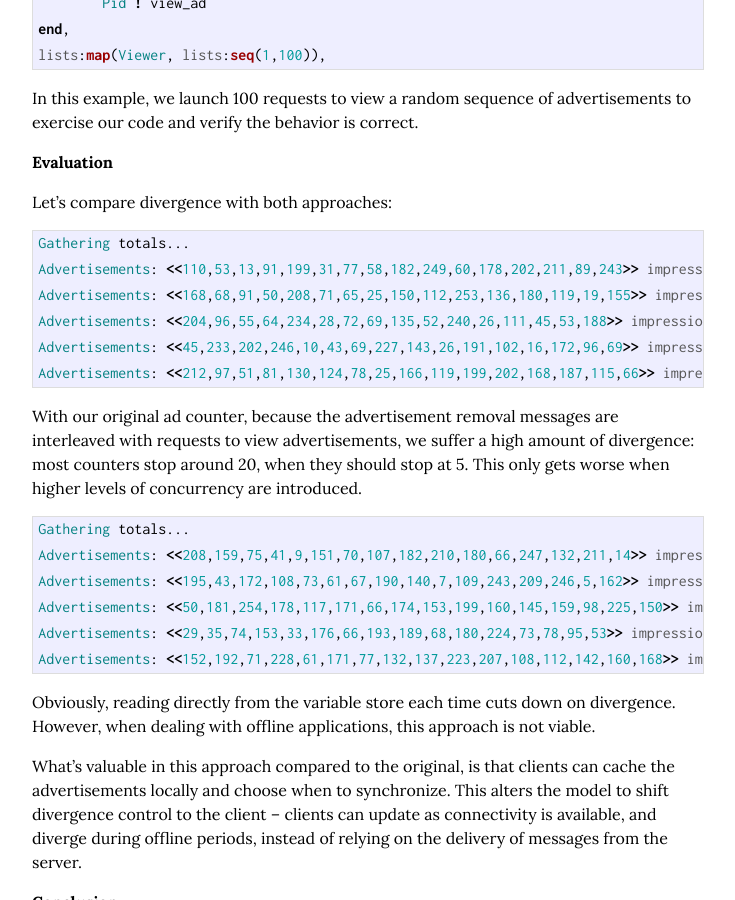
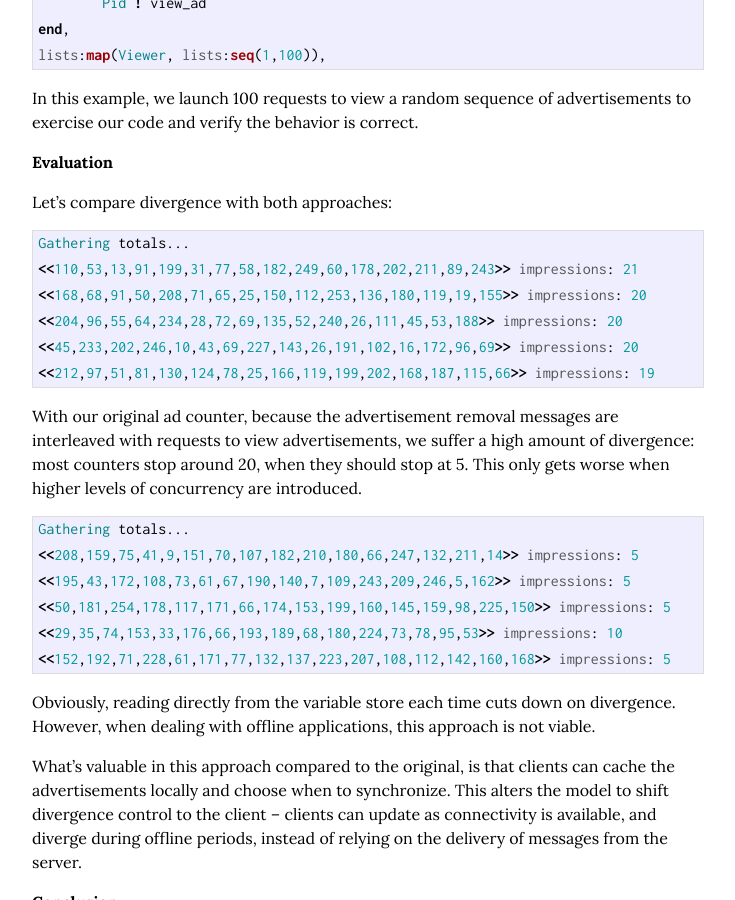
Before and after one commit to cmeiklejohn/cmeiklejohn.github.io, a Jekyll site: the page built from _posts/2015-01-10-ad-counter-orset.markdown, in a window 1280 px wide and 900 px high, scrolled down 4607 px. Shown: the whole window, without its empty margins (272-1007 px from the left). Built offline with Jekyll 4.4.1, drawn with Linux system fonts in a browser that asks for light colours; comment, search, counter and statistics services are not loaded; some of the changed lines change nothing that is shown.

Commit message:
Make more readable.

```diff
--- a/_posts/2015-01-10-ad-counter-orset.markdown
+++ b/_posts/2015-01-10-ad-counter-orset.markdown
@@ -233,11 +233,11 @@ Let's compare divergence with both approaches:
 
 {% highlight erlang %}
 Gathering totals...
-Advertisements: <<110,53,13,91,199,31,77,58,182,249,60,178,202,211,89,243>> impressions: 21
-Advertisements: <<168,68,91,50,208,71,65,25,150,112,253,136,180,119,19,155>> impressions: 20
-Advertisements: <<204,96,55,64,234,28,72,69,135,52,240,26,111,45,53,188>> impressions: 20
-Advertisements: <<45,233,202,246,10,43,69,227,143,26,191,102,16,172,96,69>> impressions: 20
-Advertisements: <<212,97,51,81,130,124,78,25,166,119,199,202,168,187,115,66>> impressions: 19
+<<110,53,13,91,199,31,77,58,182,249,60,178,202,211,89,243>> impressions: 21
+<<168,68,91,50,208,71,65,25,150,112,253,136,180,119,19,155>> impressions: 20
+<<204,96,55,64,234,28,72,69,135,52,240,26,111,45,53,188>> impressions: 20
+<<45,233,202,246,10,43,69,227,143,26,191,102,16,172,96,69>> impressions: 20
+<<212,97,51,81,130,124,78,25,166,119,199,202,168,187,115,66>> impressions: 19
 {% endhighlight %}
 
 With our original ad counter, because the advertisement removal messages
@@ -248,11 +248,11 @@ introduced.
 
 {% highlight erlang %}
 Gathering totals...
-Advertisements: <<208,159,75,41,9,151,70,107,182,210,180,66,247,132,211,14>> impressions: 5
-Advertisements: <<195,43,172,108,73,61,67,190,140,7,109,243,209,246,5,162>> impressions: 5
-Advertisements: <<50,181,254,178,117,171,66,174,153,199,160,145,159,98,225,150>> impressions: 5
-Advertisements: <<29,35,74,153,33,176,66,193,189,68,180,224,73,78,95,53>> impressions: 10
-Advertisements: <<152,192,71,228,61,171,77,132,137,223,207,108,112,142,160,168>> impressions: 5
+<<208,159,75,41,9,151,70,107,182,210,180,66,247,132,211,14>> impressions: 5
+<<195,43,172,108,73,61,67,190,140,7,109,243,209,246,5,162>> impressions: 5
+<<50,181,254,178,117,171,66,174,153,199,160,145,159,98,225,150>> impressions: 5
+<<29,35,74,153,33,176,66,193,189,68,180,224,73,78,95,53>> impressions: 10
+<<152,192,71,228,61,171,77,132,137,223,207,108,112,142,160,168>> impressions: 5
 {% endhighlight %}
 
 Obviously, reading directly from the variable store each time cuts down
```
